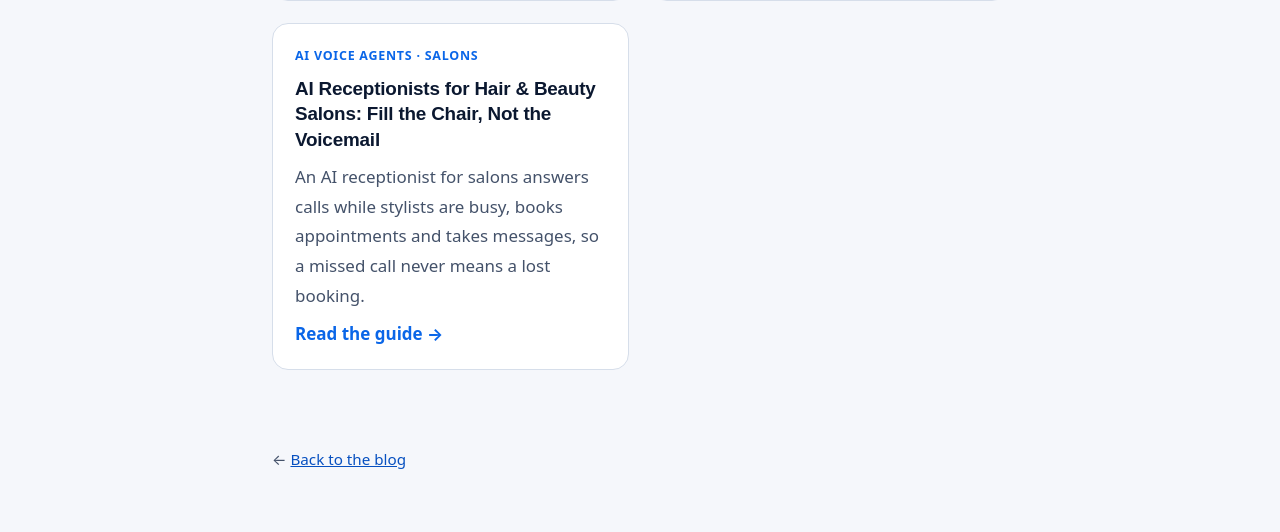
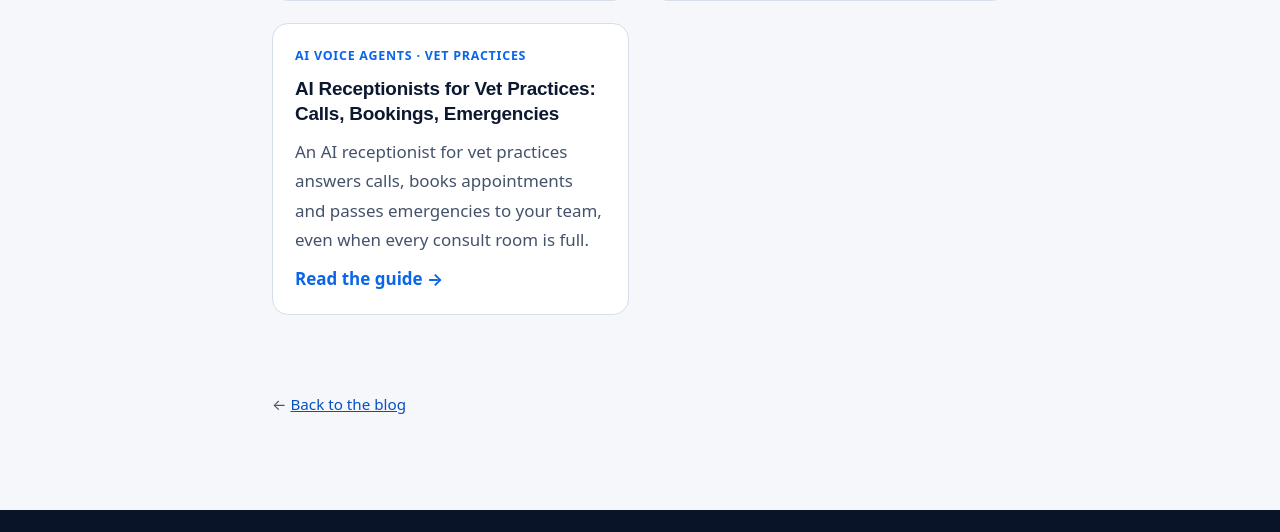
Before and after one commit to beingahsankeerio/scale-up-software-website, a website: page blog/ai-receptionist-aesthetics-clinics.html in a window 1280 px wide. Shown: the part 5340-5872 px from the top of the page. Drawn offline with Linux system fonts and the light colour scheme.

Commit message:
Backlinks for post #15: link new vet practices post from aesthetics clinics and salons posts

```diff
--- a/blog/ai-receptionist-aesthetics-clinics.html
+++ b/blog/ai-receptionist-aesthetics-clinics.html
@@ -226,10 +226,10 @@
               <a class="more" href="/blog/ai-receptionist-cost-uk.html">Read the guide →</a>
             </article>
             <article class="post-card">
-              <span class="tag">AI Voice Agents · Salons</span>
-              <h3><a href="/blog/ai-receptionist-hair-beauty-salons.html">AI Receptionists for Hair &amp; Beauty Salons: Fill the Chair, Not the Voicemail</a></h3>
-              <p>An AI receptionist for salons answers calls while stylists are busy, books appointments and takes messages, so a missed call never means a lost booking.</p>
-              <a class="more" href="/blog/ai-receptionist-hair-beauty-salons.html">Read the guide →</a>
+              <span class="tag">AI Voice Agents · Vet Practices</span>
+              <h3><a href="/blog/ai-receptionist-vet-practices.html">AI Receptionists for Vet Practices: Calls, Bookings, Emergencies</a></h3>
+              <p>An AI receptionist for vet practices answers calls, books appointments and passes emergencies to your team, even when every consult room is full.</p>
+              <a class="more" href="/blog/ai-receptionist-vet-practices.html">Read the guide →</a>
             </article>
 </div>
 </section>
```
Also changed, not shown: blog/ai-receptionist-hair-beauty-salons.html (+4 -4 lines).
